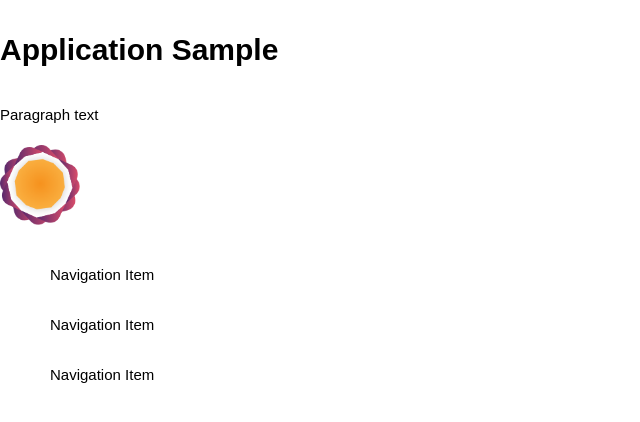
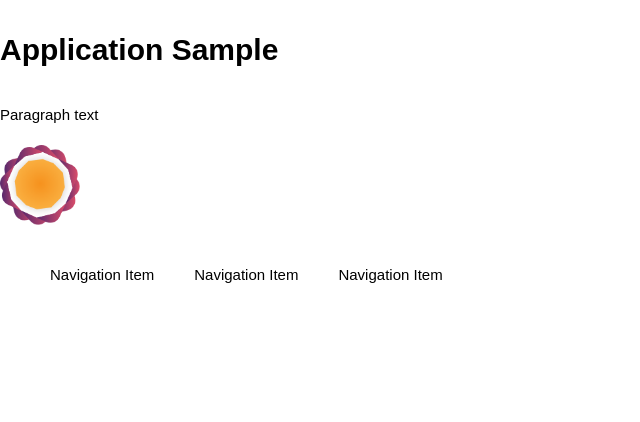
Before and after one commit to Nutod/contacts-directory, a React (Create React App) app: page / in a window 1280 px wide. Shown: the top 422 px of the page, without its empty margins (0-640 px from the left). Built offline with nearby package versions, Linux system fonts and the light colour scheme.

Commit message:
Added styles to the Navigation Component

```diff
--- a/src/components/elements/Navigation/Navigation.js
+++ b/src/components/elements/Navigation/Navigation.js
@@ -1,12 +1,17 @@
 import React from "react";
+import styled from "styled-components";
 import NavigationItem from "./NavigationItem/NavigationItem";
+
+const NavContainer = styled.ul`
+	display: flex;
+`;
 
 export default function Navigation() {
 	return (
-		<ul>
+		<NavContainer>
 			<NavigationItem />
 			<NavigationItem />
 			<NavigationItem />
-		</ul>
+		</NavContainer>
 	);
 }
--- a/src/components/elements/Navigation/NavigationItem/NavigationItem.js
+++ b/src/components/elements/Navigation/NavigationItem/NavigationItem.js
@@ -6,6 +6,7 @@ const ListItem = styled.li`
 	margin-right: 2rem;
 	padding: 1rem;
 	cursor: pointer;
+	transition: all 0.2s;
 
 	&:hover {
 		color: crimson;
```
